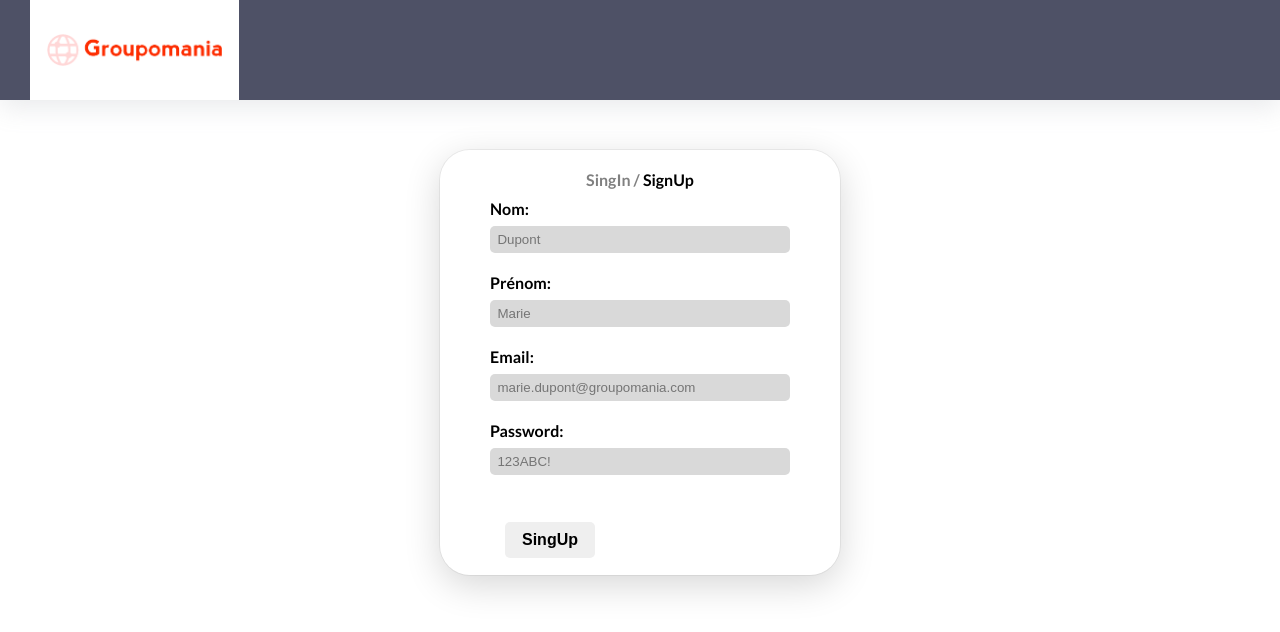
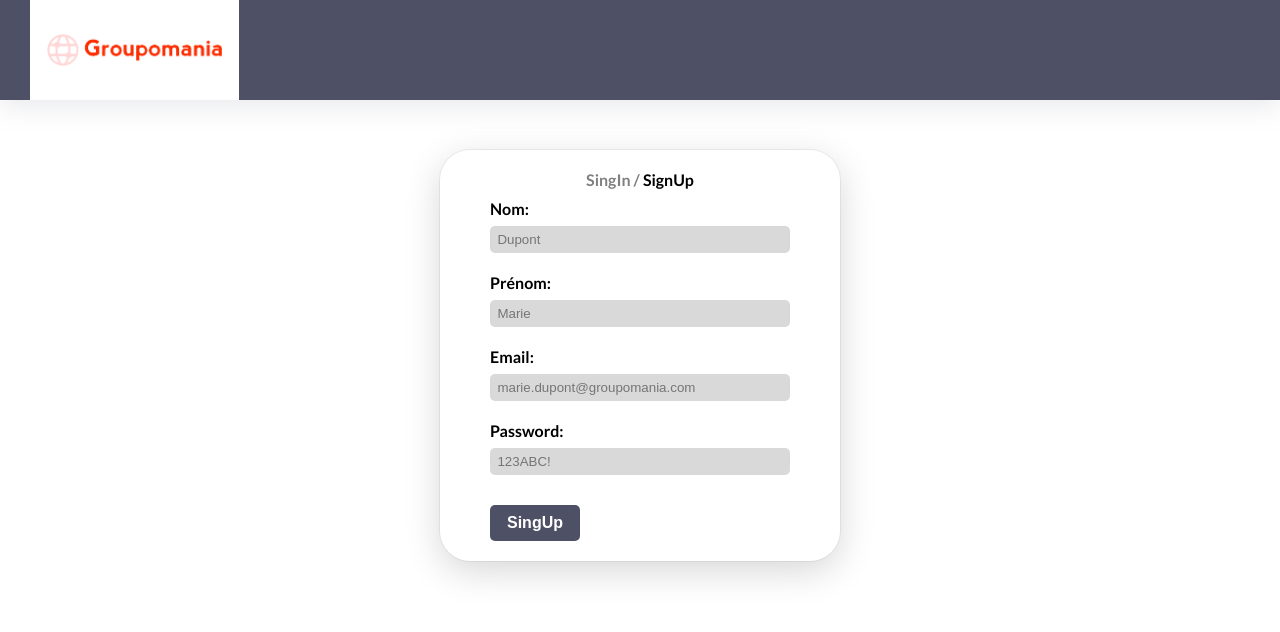
Before and after one commit to clotou/P7-groupomania, a Vue app in the folder frontend2/: page /signup in a window 1280 px wide. Shown: the top 632 px of the page. Built offline with nearby package versions, Linux system fonts and the light colour scheme.

Commit message:
cleaning

```diff
--- a/frontend2/src/components/signupform.vue
+++ b/frontend2/src/components/signupform.vue
@@ -29,8 +29,8 @@
             <p id="passwordErrorMsg"></p>
           </div>
           <div class="submit-section">
-            <div class="log__form__submit--signIn regular-button blue-bt" disabled>
-              <input type="submit" value="SingUp" id="signUp" @click="sendSignup()"/>
+            <div class="log__form__submit--signIn" disabled>
+              <input class="log-links regular-button blue-btn" type="button" value="SingUp" id="signUp" @click="sendSignup()"/>
             </div>
           </div>
         </form>
```
Also changed, not shown: frontend2/src/components/signinform.vue (+0 -10 lines).
